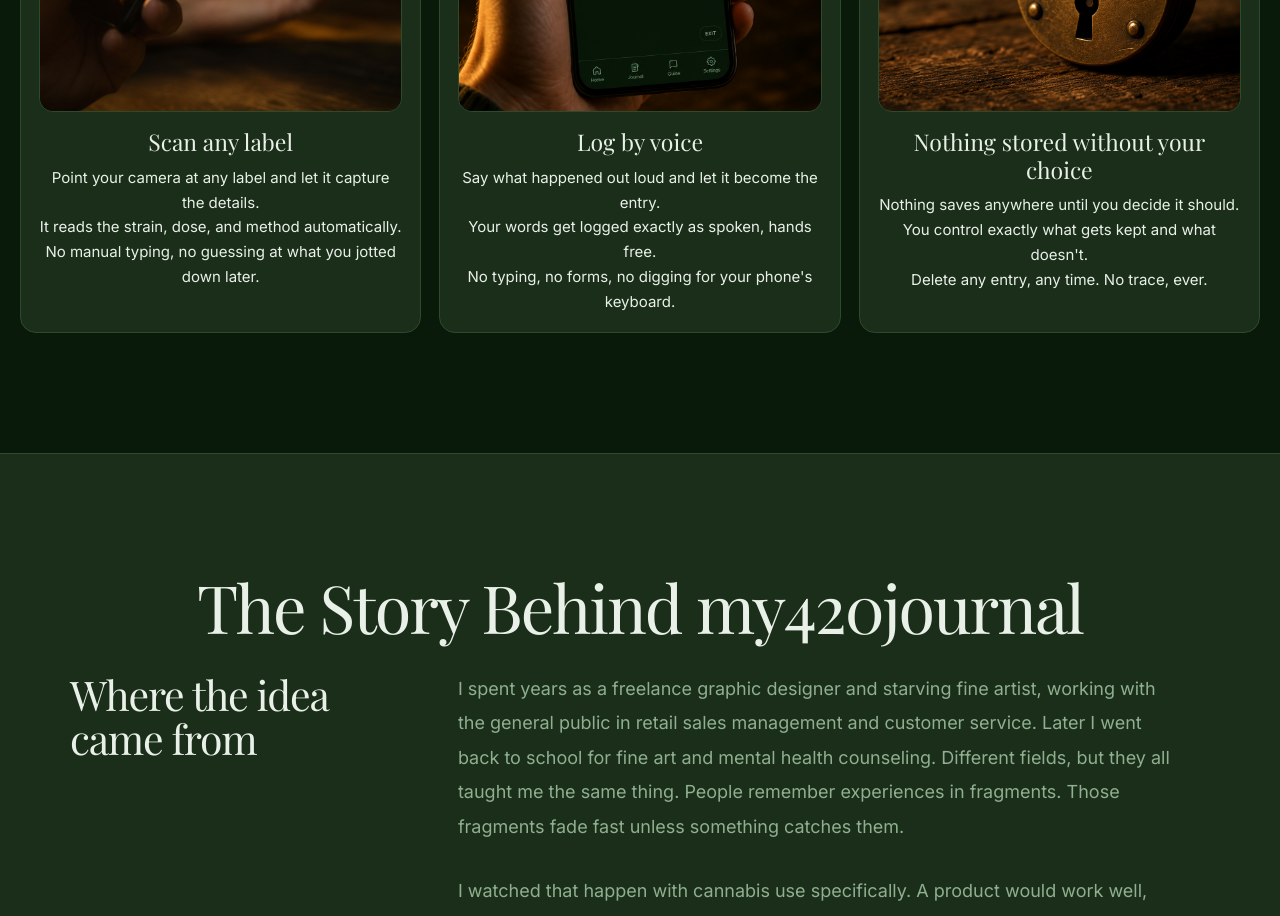
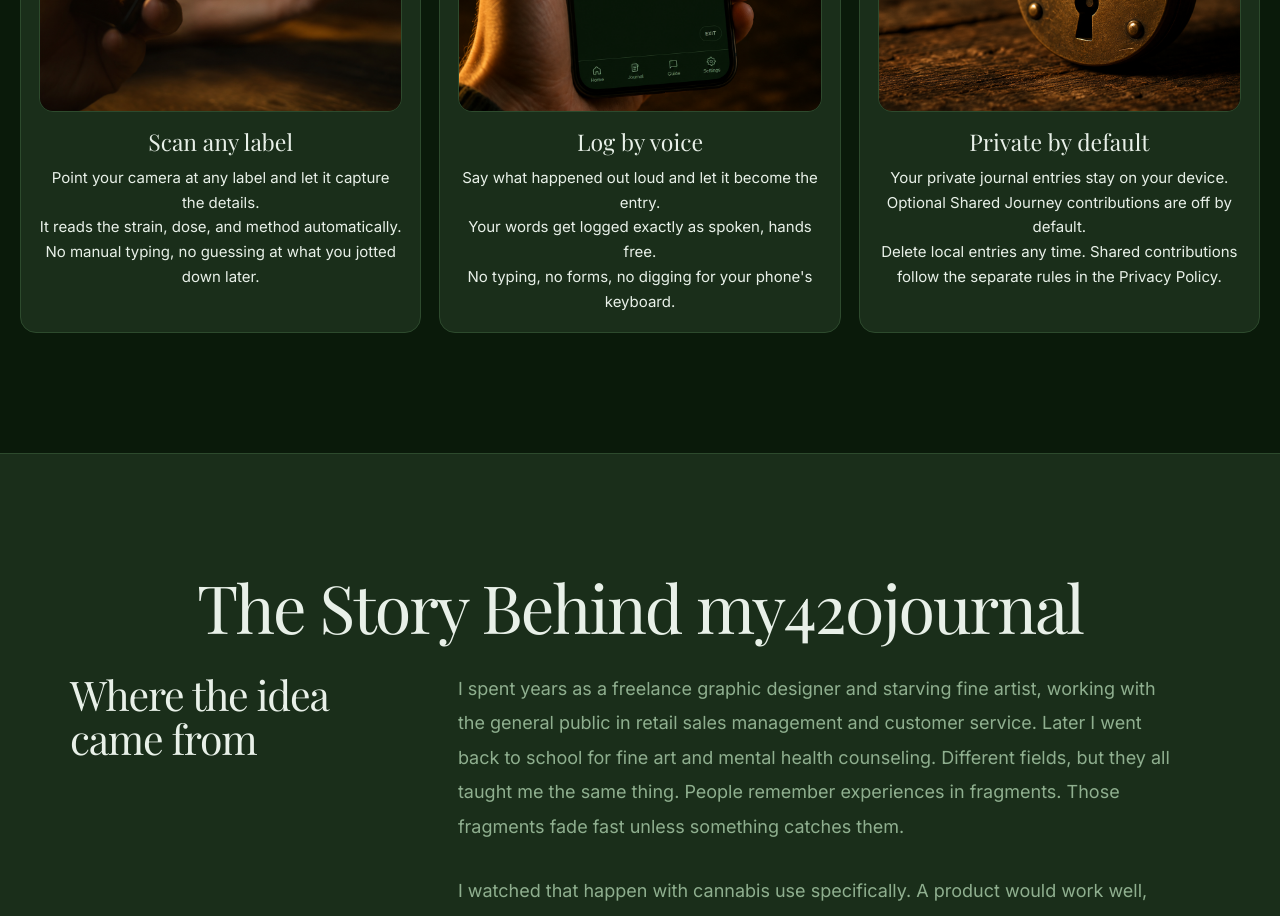
Before and after one commit to casevoiceai/my420journal-app, a React (Vite) app: page / in a window 1280 px wide. Shown: the part 2460-3376 px from the top of the page. Built offline with nearby package versions, Linux system fonts and the light colour scheme.

Commit message:
Replace absolute privacy marketing claims

```diff
--- a/src/marketing/MarketingFeatures.jsx
+++ b/src/marketing/MarketingFeatures.jsx
@@ -33,16 +33,16 @@ const featureCards = [
     image: featureCard2Image,
   },
   {
-    title: 'Nothing stored without your choice',
+    title: 'Private by default',
     mobileLines: [
-      'Nothing saves anywhere until you decide it should.',
-      "You control exactly what gets kept and what doesn't.",
-      'Delete any entry, any time. No trace, ever.',
+      'Your private journal entries stay on your device.',
+      'Optional Shared Journey contributions are off by default.',
+      'Delete local entries any time. Shared contributions follow the separate rules in the Privacy Policy.',
     ],
     desktopLines: [
-      'Nothing saves anywhere until you decide it should.',
-      "You control exactly what gets kept and what doesn't.",
-      'Delete any entry, any time. No trace, ever.',
+      'Your private journal entries stay on your device.',
+      'Optional Shared Journey contributions are off by default.',
+      'Delete local entries any time. Shared contributions follow the separate rules in the Privacy Policy.',
     ],
     image: featureCard3Image,
   },
```
